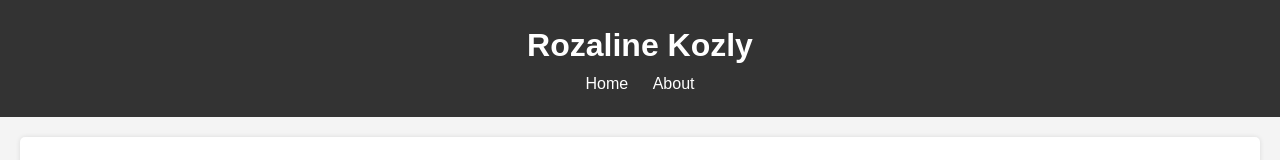
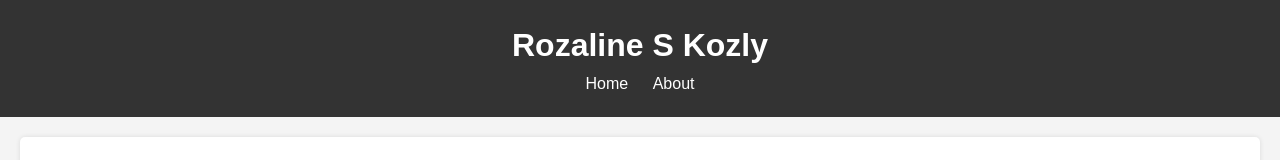
Before and after one commit to rozalinekozly/temp-website-Rozaline, a plain HTML site: page index.html in a window 1280 px wide. Shown: the top 160 px of the page. Drawn offline with Linux system fonts and the light colour scheme.

Commit message:
attempt2

```diff
--- a/index.html
+++ b/index.html
@@ -9,7 +9,7 @@
 </head>
 <body>
   <header>
-    <h1>Rozaline Kozly</h1>
+    <h1>Rozaline S Kozly</h1>
     <nav>
       <a href="#home">Home</a>
       <a href="#about">About</a>
```
